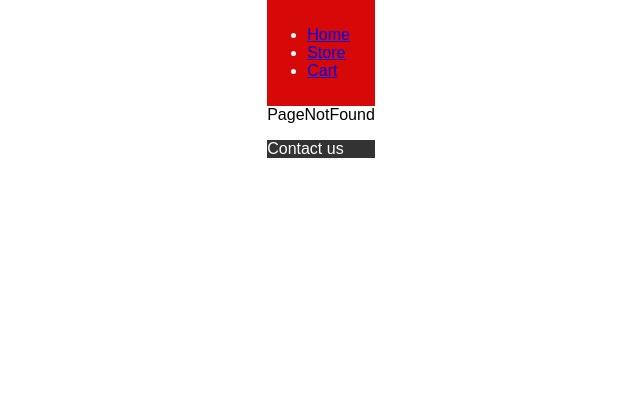
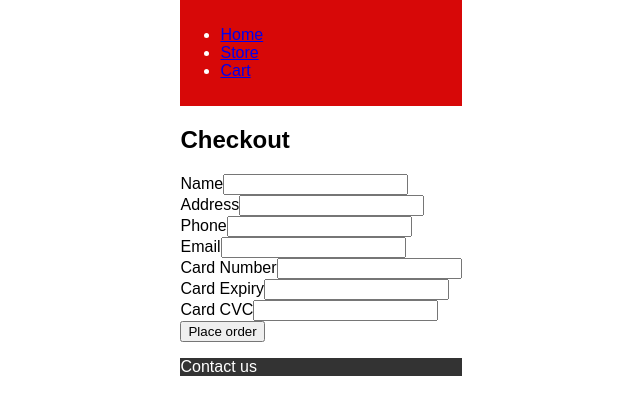
Before and after one commit to karamulkin/final-project-store, a React (Create React App) app: page /checkout in a window 1280 px wide. Shown: the top 414 px of the page, without its empty margins (319-959 px from the left). Built offline with nearby package versions, Linux system fonts and the light colour scheme.

Commit message:
navigate added

```diff
--- a/src/components/PageCheckoutForm.js
+++ b/src/components/PageCheckoutForm.js
@@ -1,7 +1,107 @@
-import React from "react"
+import React, { useState } from "react"
 
 export const PageCheckoutForm = () => {
+    const [formData, setFormData] = useState({
+        name: '',
+        address: '',
+        phone: '',
+        email: '',
+        cardNumber: '',
+        cardExpiry: '',
+        cardCVC: '',
+    });
+
+    const handleChange = (e) => {
+        const { name, value } = e.target;
+        setFormData({
+            ...formData,
+            [name]: value,
+        });
+    };
+
+    const handleSubmit = (e) => {
+        e.preventDefault();
+        console.log('Form Data Submitted:', formData);
+        alert('Order placed successfully!');
+    };
+
+
     return (
-        <div>PageNotFound</div>
-    )
-}
+        <div>
+            <h2>Checkout</h2>
+            <form onSubmit={handleSubmit}>
+                <div>
+                    <label>Name</label>
+                    <input
+                        type="text"
+                        name="name"
+                        value={formData.name}
+                        onChange={handleChange}
+                        required
+                    />
+                </div>
+                <div>
+                    <label>Address</label>
+                    <input
+                        type="text"
+                        name="address"
+                        value={formData.address}
+                        onChange={handleChange}
+                        required
+                    />
+                </div>
+                <div>
+                    <label>Phone</label>
+                    <input
+                        type="tel"
+                        name="phone"
+                        value={formData.phone}
+                        onChange={handleChange}
+                        required
+                     />
+                </div>
+                <div>
+                    <label>Email</label>
+                    <input
+                        type="email"
+                        name="email"
+                        value={formData.email}
+                        onChange={handleChange}
+                        required
+                    />
+                </div>
+                <div>
+                    <label>Card Number</label>
+                    <input
+                        type="text"
+                        name="cardNumber"
+                        value={formData.cardNumber}
+                        onChange={handleChange}
+                        required
+                    />
+                </div>
+                <div>
+                    <label>Card Expiry</label>
+                    <input
+                        type="text"
+                        name="cardExpiry"
+                        value={formData.cardExpiry}
+                        onChange={handleChange}
+                        required
+                    />
+                </div>
+                <div>
+                    <label>Card CVC</label>
+                    <input
+                        type="text"
+                        name="cardCVC"
+                        value={formData.cardCVC}
+                        onChange={handleChange}
+                        required
+                    />
+                </div>
+                <button type="submit">Place order</button>
+            </form>
+        </div>
+    );
+};
--- a/src/components/PageShoppingCart.js
+++ b/src/components/PageShoppingCart.js
@@ -1,7 +1,9 @@
 import React, { useState, useEffect } from "react";
+import { useNavigate } from 'react-router-dom';
 
 export const PageShoppingCart = () => {
     const [cartItems, setCartItems] = useState([]);
+    const navigate = useNavigate();
 
     useEffect(() => {
         const storedCartItems = JSON.parse(localStorage.getItem('cartItems')) || [];
@@ -20,25 +22,27 @@ export const PageShoppingCart = () => {
         localStorage.setItem('cartItems', JSON.stringify(updatedCartItems));
     };
 
-    if (cartItems.length === 0) {
-        return <div>Your cart is empty. Please have a look on our products.</div>;
-    }
-
+    const handleCheckout = () => {
+        navigate('/checkout');
+    };
 
     return (
         <div>
             <h2>Shopping Cart</h2>
-            <ul>
-                {cartItems.map(item => (
-                    <li key={item.id}>
-                        <img src={item.thumbnail} alt={item.title} />
-                        <h3>{item.title}</h3>
-                        <p>Price: {item.price}</p>
-                        <p>Quantity: {item.quantity}</p>
-                        <button onClick={() => removeItem(item.id)}>Remove one</button>
-                    </li>
-                ))}
-            </ul>
+            {cartItems.length === 0 ? (
+                <p>Your cart is empty</p>
+            ) : (
+                <div>
+                    {cartItems.map(item => (
+                        <div key={item.id}>
+                            <h3>{item.title}</h3>
+                            <p>Quantity: {item.quantity}</p>
+                            <button onClick={() => removeItem(item.id)}>Remove</button>
+                        </div>
+                    ))}
+                    <button onClick={handleCheckout}>Proceed to Checkout</button>
+                </div>
+            )}
         </div>
-    )
-}
+    );
+};
```
